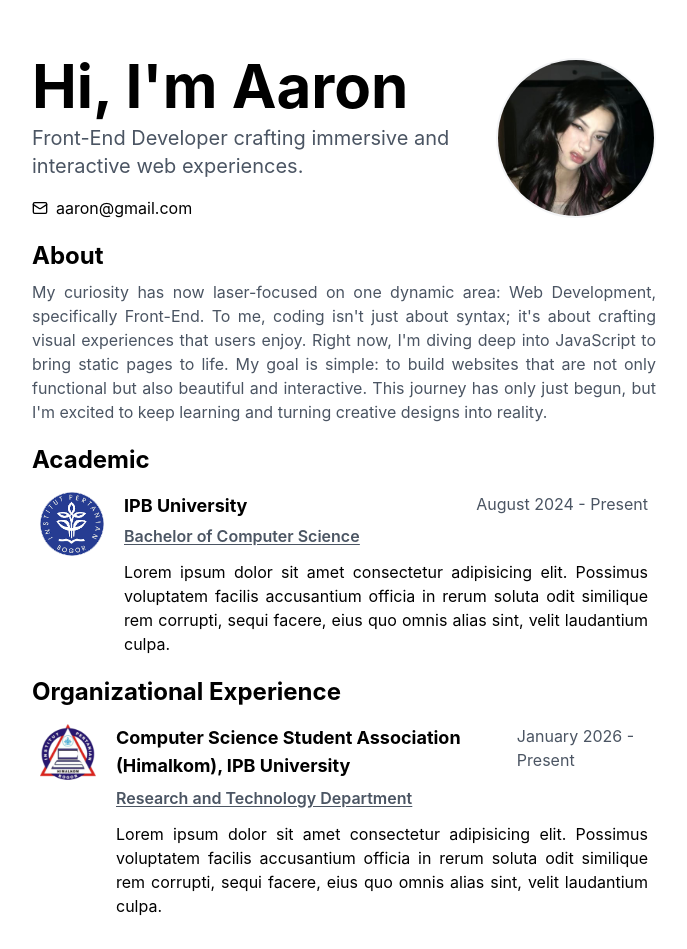
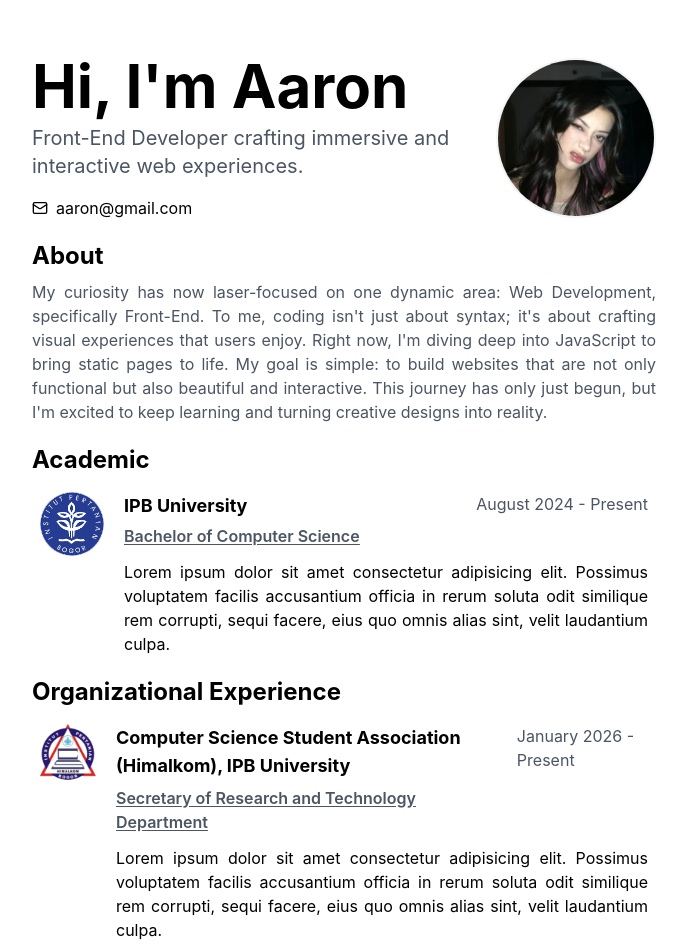
Before and after one commit to p4rtof/hell-nah, a React (Vite) app: page / in a window 1280 px wide. Shown: the top 949 px of the page, without its empty margins (296-983 px from the left). Built offline with nearby package versions, Linux system fonts and the light colour scheme.

Commit message:
edit Organizational Experience

```diff
--- a/src/components/OrganizationalExperiences.jsx
+++ b/src/components/OrganizationalExperiences.jsx
@@ -12,7 +12,7 @@ const OrganizationalExperiences = () => {
           <div className="sm:flex justify-between gap-3">
             <div className="mb-1 w-fit">
               <div className="font-bold mb-1.5 text-base sm:text-lg w-fit ">Computer Science Student Association (Himalkom), IPB University</div>
-              <div className="font-semibold text-gray-600 underline text-base sm:text-base w-fit underline-offset-2 cursor-pointer"><a href="https://himalkom-ipb.com">Research and Technology Department</a></div>
+              <div className="font-semibold text-gray-600 underline text-base sm:text-base w-fit underline-offset-2 cursor-pointer"><a href="https://himalkom-ipb.com">Secretary of Research and Technology Department</a></div>
             </div>
             <div className="text-gray-600">January 2026 - Present</div>
           </div>
```
